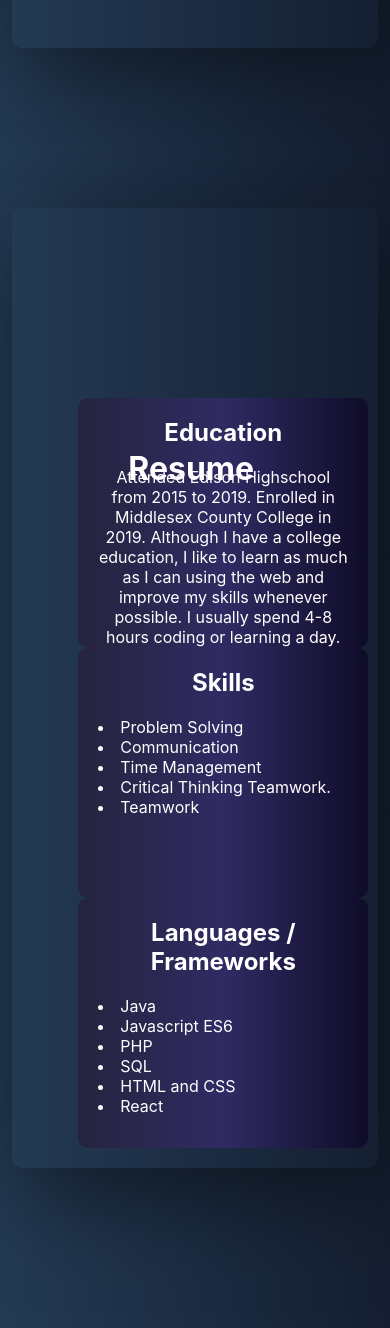
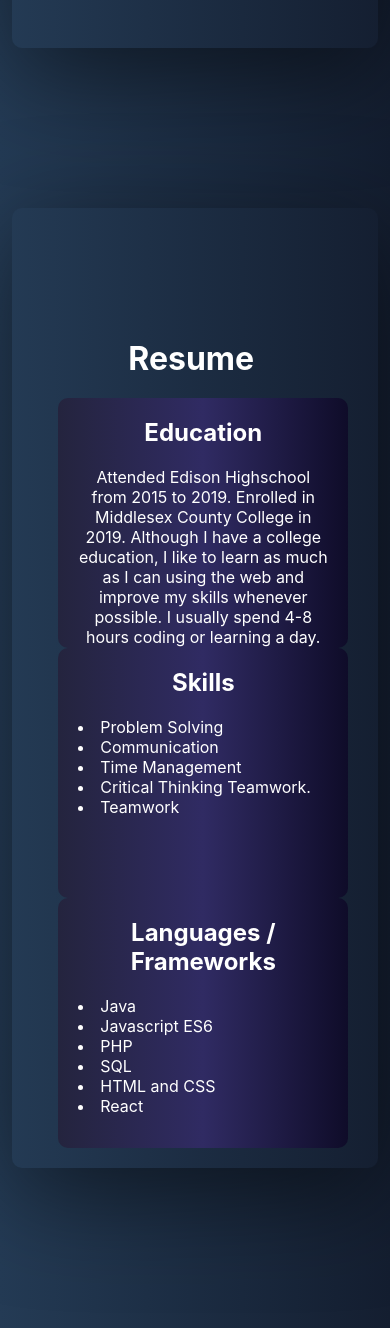
Before and after one commit to MAR2807/portfolio, a React (Create React App) app: page / in a window 390 px wide. Shown: the part 4272-5600 px from the top of the page. Built offline with nearby package versions, Linux system fonts and the light colour scheme.

Commit message:
new-test-9

```diff
--- a/src/index.css
+++ b/src/index.css
@@ -487,26 +487,26 @@ div.resumeContainer{
 }
 div.languages{
   position:absolute;
-  left:800px;
+  left:780px;
   width:250px;
   background-color: white;
 }
 div.skills{
   position:absolute;
-  left:800px;
+  left:780px;
   width:250px;
   background-color: white;
 }
 div.education{
   position:absolute;
-  left:800px;
+  left:780px;
   width:250px;
   background-color: white;
 }
 div.resumeTitle{
  position:absolute;
   left:850px;
-  top:120px;
+  top:10px;
 
 
 }
```
